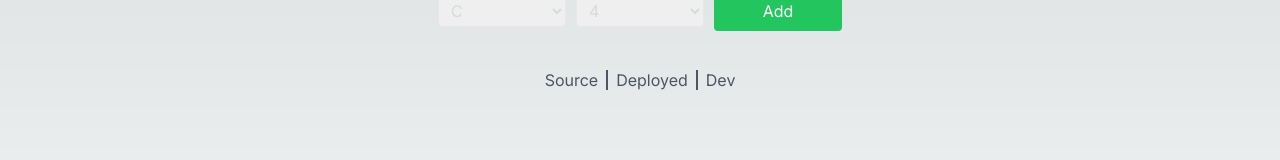
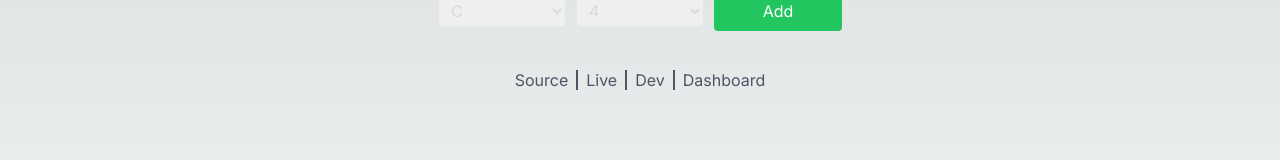
Before and after one commit to jamesonwilliams/polyphony, a Next.js app: page / in a window 1280 px wide. Shown: the part 234-394 px from the top of the page. Built offline with nearby package versions, Linux system fonts and the light colour scheme.

Commit message:
Add Twitter/OpenGraph integration

```diff
--- a/app/Footer.tsx
+++ b/app/Footer.tsx
@@ -10,12 +10,16 @@ export default function Footer({}: {}) {
       url: 'https://github.com/jamesonwilliams/polyphony/tree/main#polyphony',
     },
     {
-      name: 'Deployed',
+      name: 'Live',
       url: 'https://polyphony.vercel.app/',
     },
     {
       name: 'Dev',
       url: 'http://localhost:3000/',
+    },
+    {
+      name: 'Dashboard',
+      url: 'https://vercel.com/jamesonwilliams/polyphony',
     },
   ];
 
--- a/app/layout.tsx
+++ b/app/layout.tsx
@@ -5,8 +5,10 @@ import './globals.css';
 const inter = Inter({ subsets: ['latin'] });
 
 export const metadata: Metadata = {
-  title: 'Create Next App',
-  description: 'Generated by create next app',
+  metadataBase: new URL('https://polyphony.vercel.app/'),
+  title: 'Polyphony - a Next.js experiment with Tone.js',
+  description:
+    'This is a toy Next.js app using mostly client-side components to play with the Tone.js and help me learn some basic React concepts.',
 };
 
 export default function RootLayout({
```
Also changed, not shown: app/opengraph-image.alt.txt (added), app/opengraph-image.png (added), app/twitter-image.alt.txt (added), app/twitter-image.png (added).
